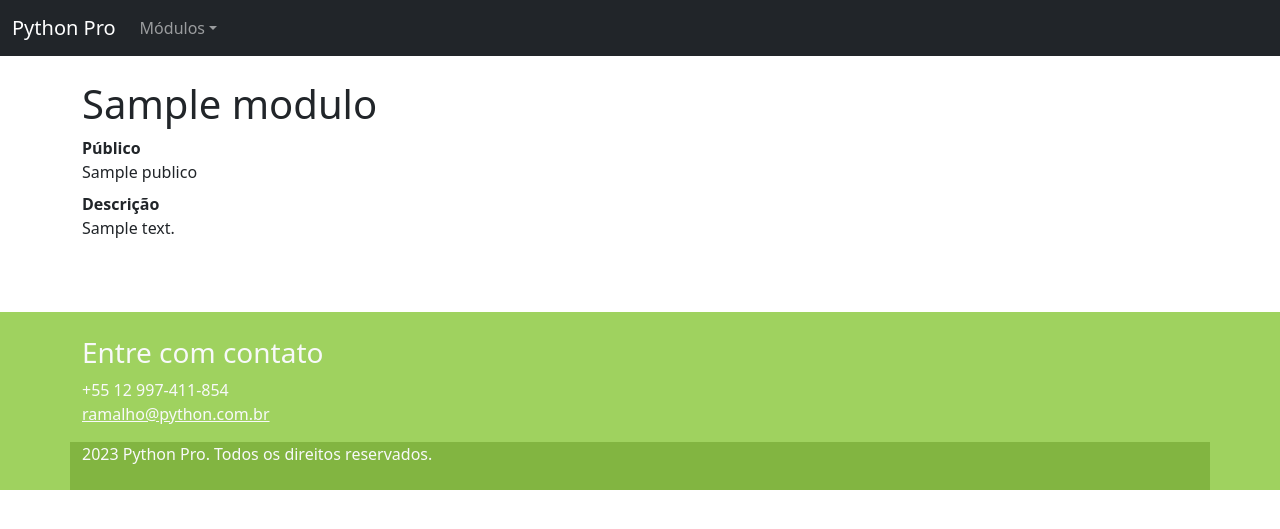
After one commit to ch-soares/curso-django, a Django app: template pypro/modulos/templates/modulos/modulo_detalhe.html in a window 1280 px wide. The commit adds this page. Shown: the top 529 px of the page. Run offline with Django 4.2, Linux system fonts and the light colour scheme; the template is opened without the code that fills it: most values are stand-ins (such as "Sample title", 1, 10 or a date in 2020); some libraries are stand-ins or nearby versions.

Commit message:
Cria links das abas módulos detalhando cada módulos escolhido

```diff
--- a/pypro/base/templates/base/base.html
+++ b/pypro/base/templates/base/base.html
@@ -32,7 +32,7 @@
                  <a class="nav-link dropdown-toggle" href="#" role="button" data-bs-toggle="dropdown" aria-expanded="false">Módulos</a>
                 <ul class="dropdown-menu">
                     {% for modulo in MODULOS %}
-                        <li><a class="dropdown-item" href="#">{{ modulo.titulo }}</a></li>
+                        <li><a class="dropdown-item" href="{{ modulo.get_absolute_url }}">{{ modulo.titulo }}</a></li>
                     {% endfor %}
                 </ul>
             </li>
--- a/pypro/modulos/admin.py
+++ b/pypro/modulos/admin.py
@@ -7,3 +7,4 @@
 @admin.register(Modulo)
 class ModuloAdmin(OrderedModelAdmin):
     list_display = ('titulo', 'publico', 'move_up_down_links')
+    prepopulated_fields = {'slug': ('titulo',)}
--- a/pypro/modulos/facade.py
+++ b/pypro/modulos/facade.py
@@ -9,3 +9,7 @@ def listar_modulos_ordenados() -> List[Modulo]:
     '''
 
     return list(Modulo.objects.order_by('order').all())
+
+
+def encontrar_modulo(slug: str) -> Modulo:
+    return Modulo.objects.get(slug=slug)
--- a/pypro/modulos/models.py
+++ b/pypro/modulos/models.py
@@ -1,4 +1,5 @@
 from django.db import models
+from django.urls import reverse
 from ordered_model.models import OrderedModel
 
 
@@ -6,9 +7,13 @@ class Modulo(OrderedModel):
     titulo = models.CharField(max_length=64)
     publico = models.TextField()
     descricao = models.TextField()
+    slug = models.SlugField(unique=True)
 
     class Meta(OrderedModel.Meta):
         pass
 
     def __str__(self):
         return self.titulo
+
+    def get_absolute_url(self):
+        return reverse('modulos:detalhe', kwargs={'slug': self.slug})
--- /dev/null
+++ b/pypro/modulos/templates/modulos/modulo_detalhe.html
@@ -0,0 +1,22 @@
+{% extends 'base/base.html' %}
+{% load static %}
+{% block titulo %}{{ modulo.titulo }}{% endblock titulo%}
+{% block descricao %}Página com detalhes do módulo {{ modulo.titulo }}{% endblock descricao %}
+
+{% block body %}
+	<div class="container">
+		<div class="row">
+			<div class="col-md-12">
+				<div class="mt-4 mb-4">
+					<h1>{{ modulo.titulo }}</h1>
+					<dl>
+						<dt>Público</dt>
+						<dd>{{ modulo.publico }}</dd>
+						<dt>Descrição</dt>
+						<dd>{{ modulo.descricao }}</dd>
+					</dl>
+				</div>
+			</div>
+		</div>
+	</div>
+{% endblock body %}
--- a/pypro/settings.py
+++ b/pypro/settings.py
@@ -89,7 +89,7 @@ default_db_url = 'sqlite:///' + str(BASE_DIR / 'db.sqlite3')
 parse_database = partial(dj_database_url.parse, conn_max_age=600)
 
 DATABASES = {
-    'default': config('DATABASE_URL', default_db_url, cast=parse_database)
+    'default': config('DATABASE_URL', default=default_db_url, cast=parse_database)
 }
 
 # Password validation
--- a/pypro/urls.py
+++ b/pypro/urls.py
@@ -21,6 +21,7 @@ urlpatterns = [
     path('admin/', admin.site.urls),
     path('', include('pypro.base.urls')),
     path('aperitivos/', include('pypro.aperitivos.urls')),
+    path('modulos/', include('pypro.modulos.urls')),
 ]
 
 if settings.DEBUG:
--- a/requirements.txt
+++ b/requirements.txt
@@ -1,7 +1,7 @@
 asgiref==3.6.0
 attrs==22.2.0
-boto3==1.26.115
-botocore==1.29.115
+boto3==1.26.118
+botocore==1.29.118
 certifi==2022.12.7
 charset-normalizer==3.1.0
 Collectfast==2.2.0
@@ -35,7 +35,7 @@ python-dateutil==2.8.2
 python-decouple==3.8
 requests==2.28.2
 s3transfer==0.6.0
-sentry-sdk==1.19.1
+sentry-sdk==1.20.0
 six==1.16.0
 sqlparse==0.4.4
 typing_extensions==4.5.0
```
Also changed, not shown: pypro/modulos/tests/test_aba_de_modulos.py (+5 -0 lines), pypro/modulos/tests/test_modulo_detalhe.py (added, +28 -0 lines), pypro/modulos/urls.py (added, +8 -0 lines), pypro/modulos/views.py (+8 -0 lines), .github/workflows/.deploy.yml, pypro/modulos/migrations/0002_modulo_slug.py (added), pypro/modulos/migrations/0003_populando_slug.py (added), pypro/modulos/migrations/0004_slug_unico_e_nao_nulo.py (added), 2 other files.
